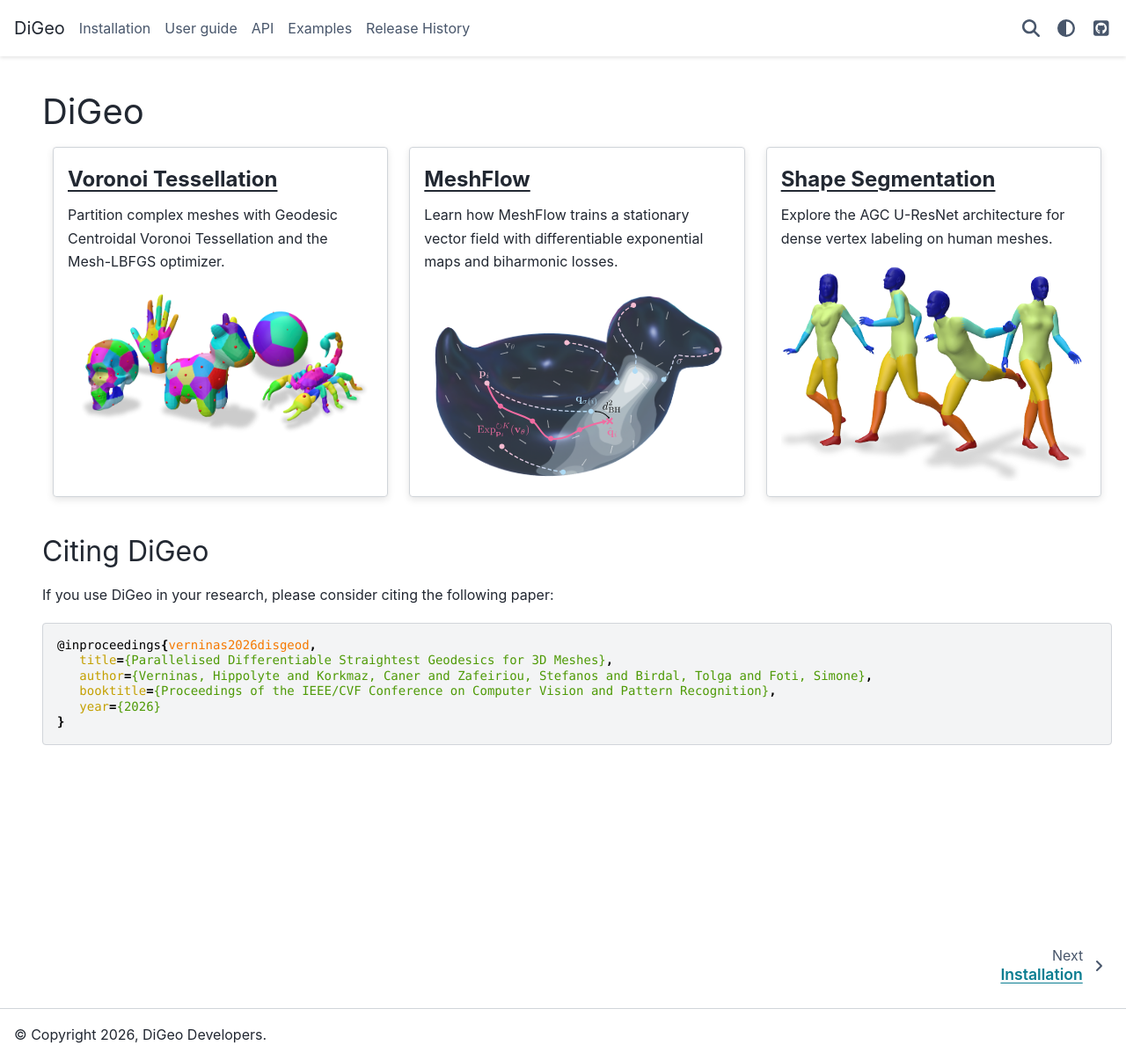
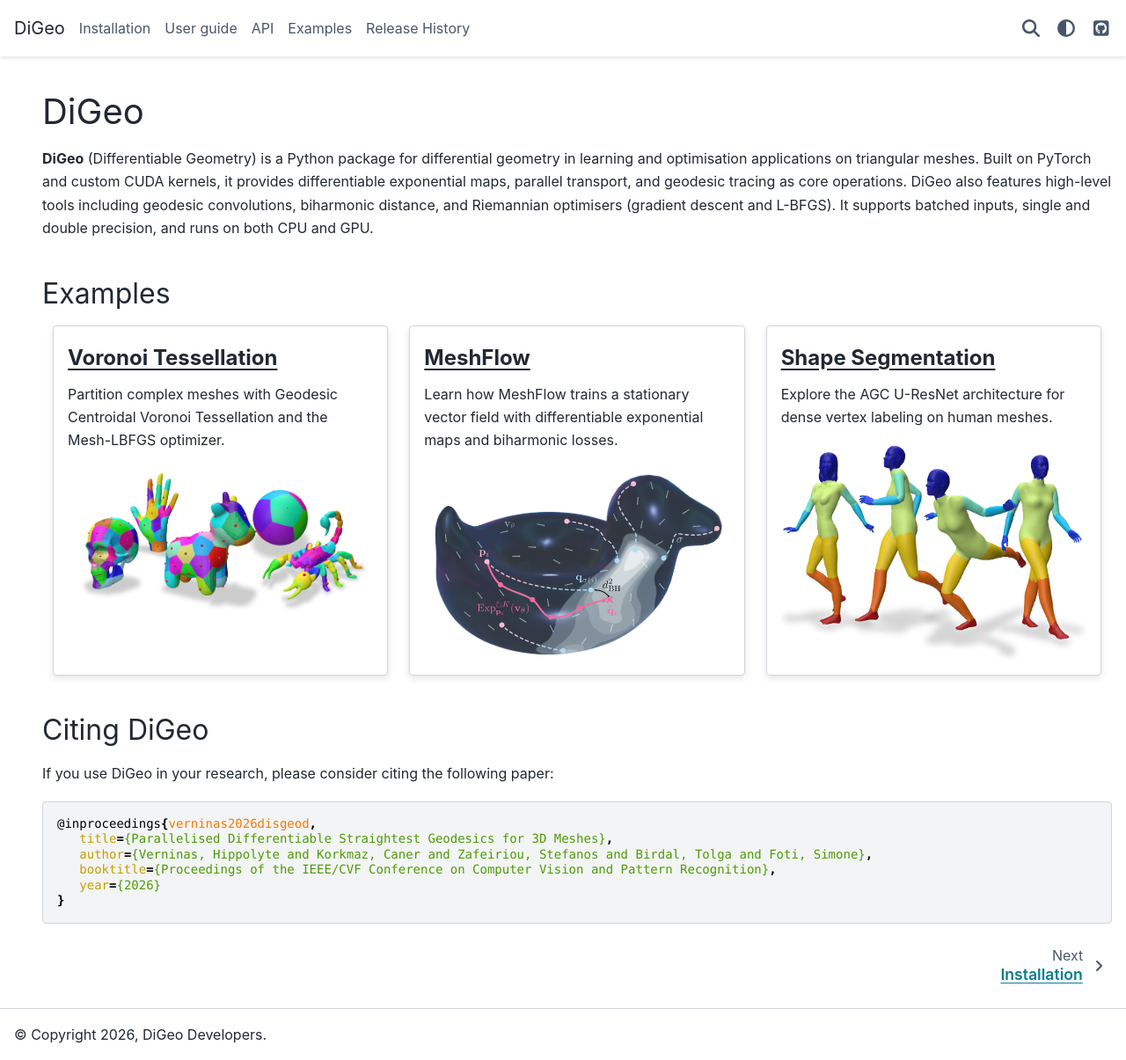
Before and after one commit to circle-group/DiGeo, a Sphinx documentation site: the page built from doc/source/index.rst, in a window 1280 px wide and 1205 px high. Shown: the whole window at 88% size. Built offline with Sphinx 7.4.7 and the PyData theme 0.15.4, drawn with Linux system fonts in a browser that asks for light colours.

Commit message:
DOC home page intro

```diff
--- a/doc/source/index.rst
+++ b/doc/source/index.rst
@@ -3,6 +3,8 @@
 
 DiGeo
 =====
+
+**DiGeo** (Differentiable Geometry) is a Python package for differential geometry in learning and optimisation applications on triangular meshes. Built on PyTorch and custom CUDA kernels, it provides differentiable exponential maps, parallel transport, and geodesic tracing as core operations. DiGeo also features high-level tools including geodesic convolutions, biharmonic distance, and Riemannian optimisers (gradient descent and L-BFGS). It supports batched inputs, single and double precision, and runs on both CPU and GPU.
 
 .. toctree::
    :hidden:
@@ -13,6 +15,9 @@
    examples/index
    whats_new
 
+
+Examples
+--------
 
 .. grid:: 1 1 3 3
    :gutter: 4
```
